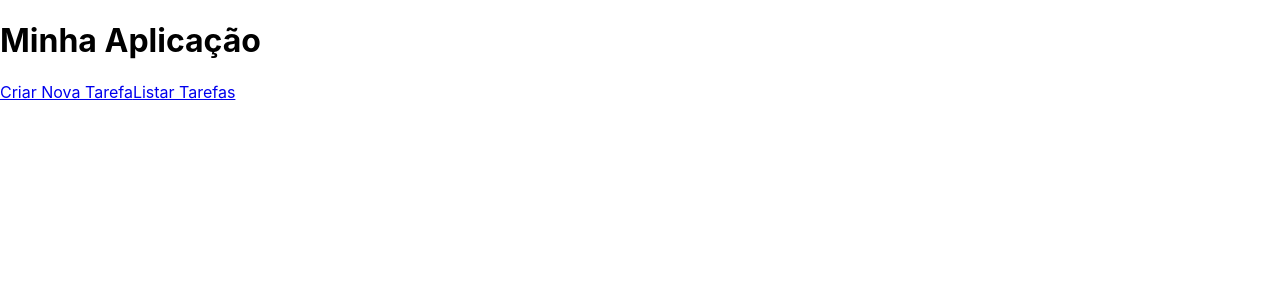
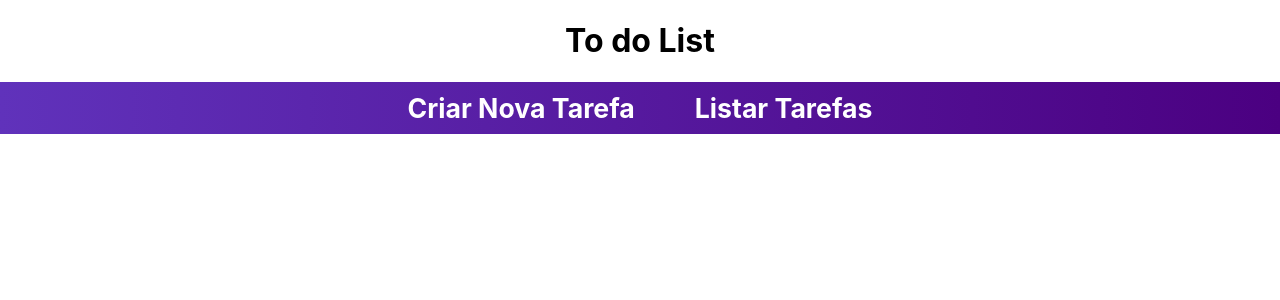
Before and after one commit to vggd18/todolist-project, a React (Create React App) app in the folder frontend/: page / in a window 1280 px wide. Shown: the top 300 px of the page. Built offline with nearby package versions, Linux system fonts and the light colour scheme.

Commit message:
feat7: Implementação HomePage

```diff
--- a/frontend/src/App.css
+++ b/frontend/src/App.css
@@ -1,38 +1,9 @@
-.App {
+body {
+  margin: 0;
+  padding: 0;
+  font-family: Arial, sans-serif; /* Altere a fonte conforme necessário */
+}
+
+.todo {
   text-align: center;
 }
-
-.App-logo {
-  height: 40vmin;
-  pointer-events: none;
-}
-
-@media (prefers-reduced-motion: no-preference) {
-  .App-logo {
-    animation: App-logo-spin infinite 20s linear;
-  }
-}
-
-.App-header {
-  background-color: #282c34;
-  min-height: 100vh;
-  display: flex;
-  flex-direction: column;
-  align-items: center;
-  justify-content: center;
-  font-size: calc(10px + 2vmin);
-  color: white;
-}
-
-.App-link {
-  color: #61dafb;
-}
-
-@keyframes App-logo-spin {
-  from {
-    transform: rotate(0deg);
-  }
-  to {
-    transform: rotate(360deg);
-  }
-}
--- a/frontend/src/App.jsx
+++ b/frontend/src/App.jsx
@@ -1,14 +1,14 @@
 import React from 'react';
-import { Link, Outlet } from 'react-router-dom';
-
+import { Outlet } from 'react-router-dom';
+import Navbar from './components/Navbar';
+import './App.css'
 const App = () => {
   return (
     <div>
-      <h1>Minha Aplicação</h1>
-      <nav>
-        <Link to="/tarefas/nova">Criar Nova Tarefa</Link>
-        <Link to="/tarefas">Listar Tarefas</Link>
-      </nav>
+      <div className='todo'>
+        <h1>To do List</h1>
+      </div>
+      <Navbar />
       <Outlet />
     </div>
   );
--- /dev/null
+++ b/frontend/src/components/Navbar.jsx
@@ -0,0 +1,13 @@
+import { Link } from "react-router-dom";
+import './style/Navbar.css'
+
+const Navbar = () => {
+    return (
+        <nav>
+        <Link to="/tarefas/nova">Criar Nova Tarefa</Link>
+        <Link to="/tarefas">Listar Tarefas</Link>
+      </nav>
+    );
+}
+
+export default Navbar;
--- /dev/null
+++ b/frontend/src/components/style/Navbar.css
@@ -0,0 +1,17 @@
+nav {
+    background: linear-gradient(to right, #6032bb, #4b0081);
+    padding: 10px;
+    text-align: center;
+}
+
+nav a {
+    color: white;
+    margin: 0 30px;
+    text-decoration: none;
+    font-weight: bold;
+    font-size: 20pt;
+}
+
+nav a:hover {
+    color: #808080;
+}
```
